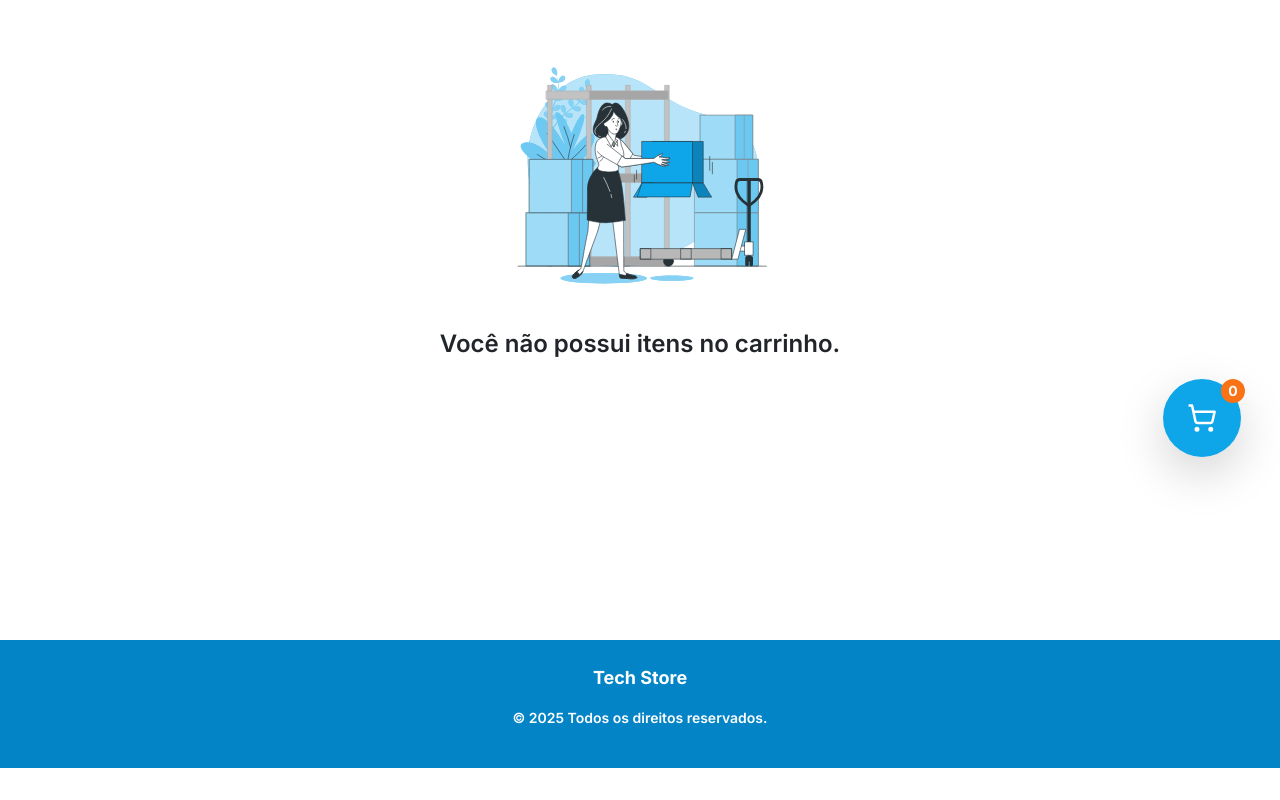
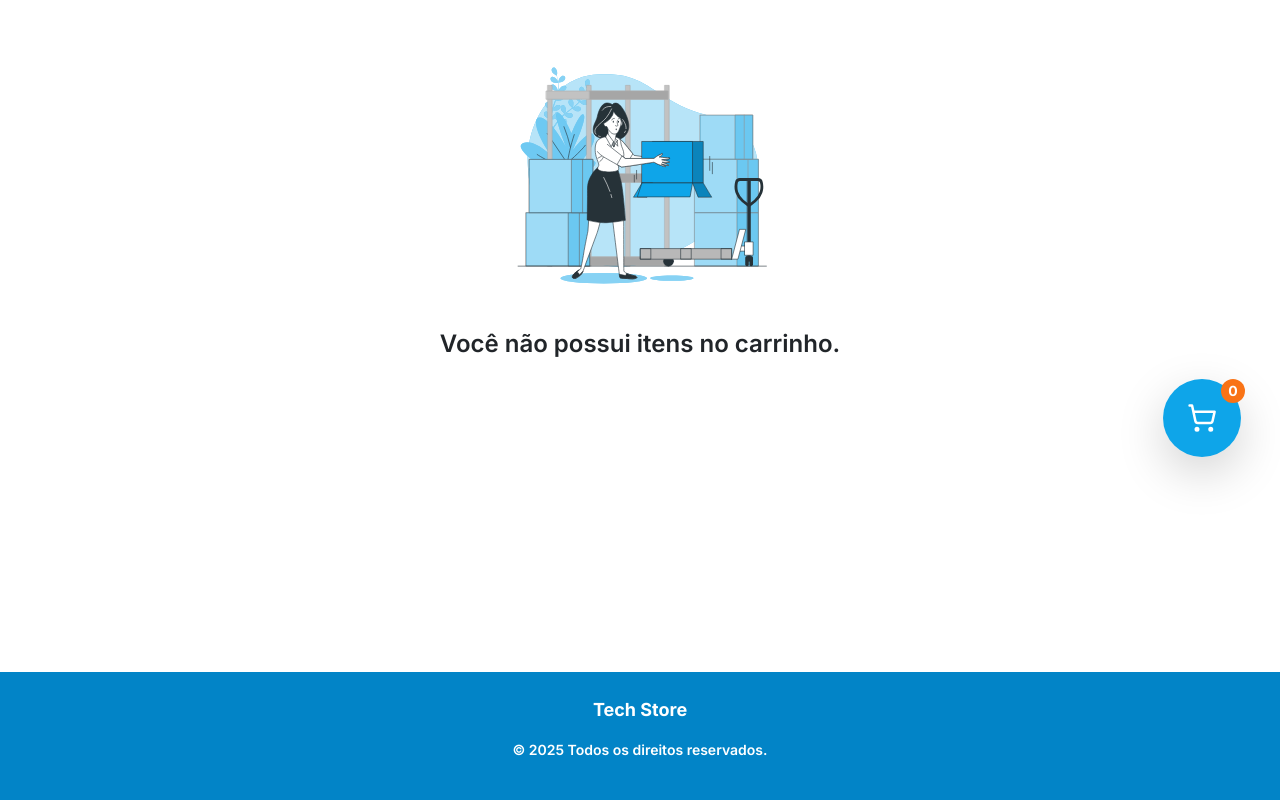
Before and after one commit to brunom-dev/project-Ecommerce, a React (Vite) app in the folder frontend/: page /cart in a window 1280 px wide. Shown: the part 319-1119 px from the top of the page. Before the commit the page ends 1087 px from the top, so only its background shows below. Built offline with nearby package versions, Linux system fonts and the light colour scheme.

Commit message:
remoção de classes tailwind desnecessarias

```diff
--- a/frontend/src/components/Footer/index.tsx
+++ b/frontend/src/components/Footer/index.tsx
@@ -1,6 +1,6 @@
 export default function Footer() {
     return (
-        <footer className="bg-sky-600 text-white py-4 mt-5 inline-flex w-full bottom-16">
+        <footer className="bg-sky-600 text-white py-4 mt-20">
             <div className="container mx-auto text-center">
                 <p className="text-lg font-bold">Tech Store</p>
                 <p className="text-sm mt-1 font-semibold">© 2025 Todos os direitos reservados.</p>
```
